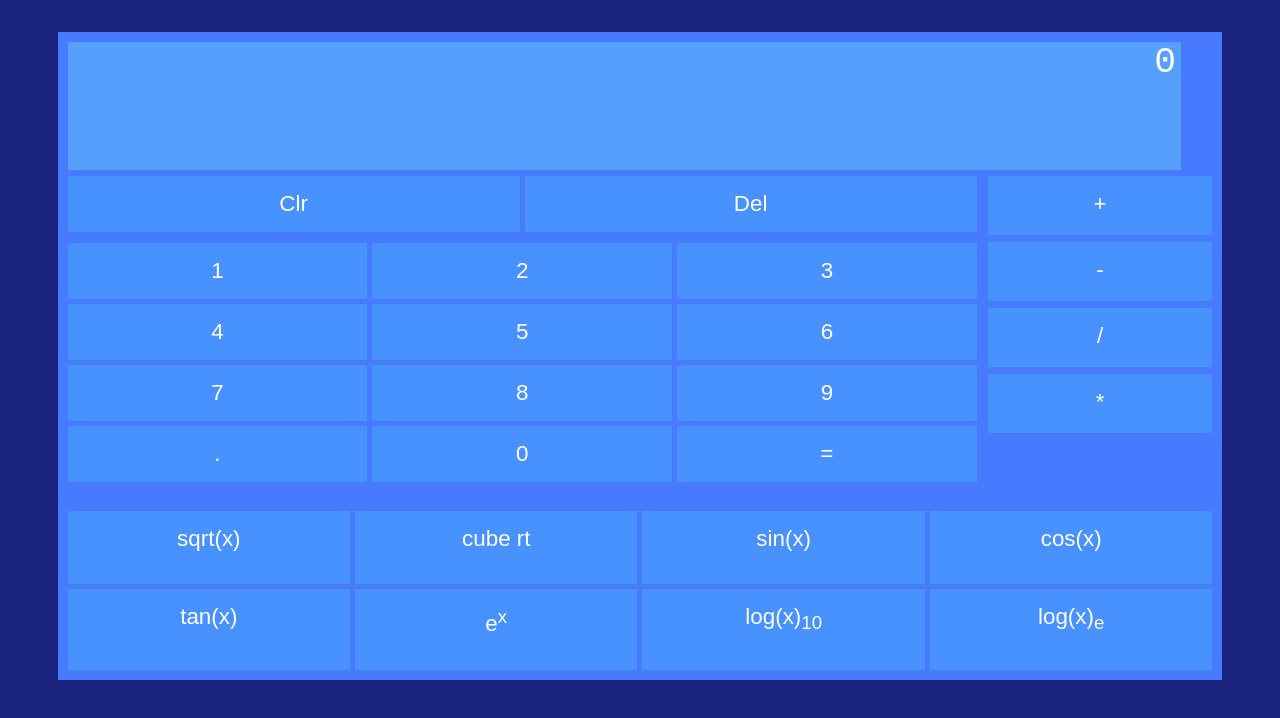
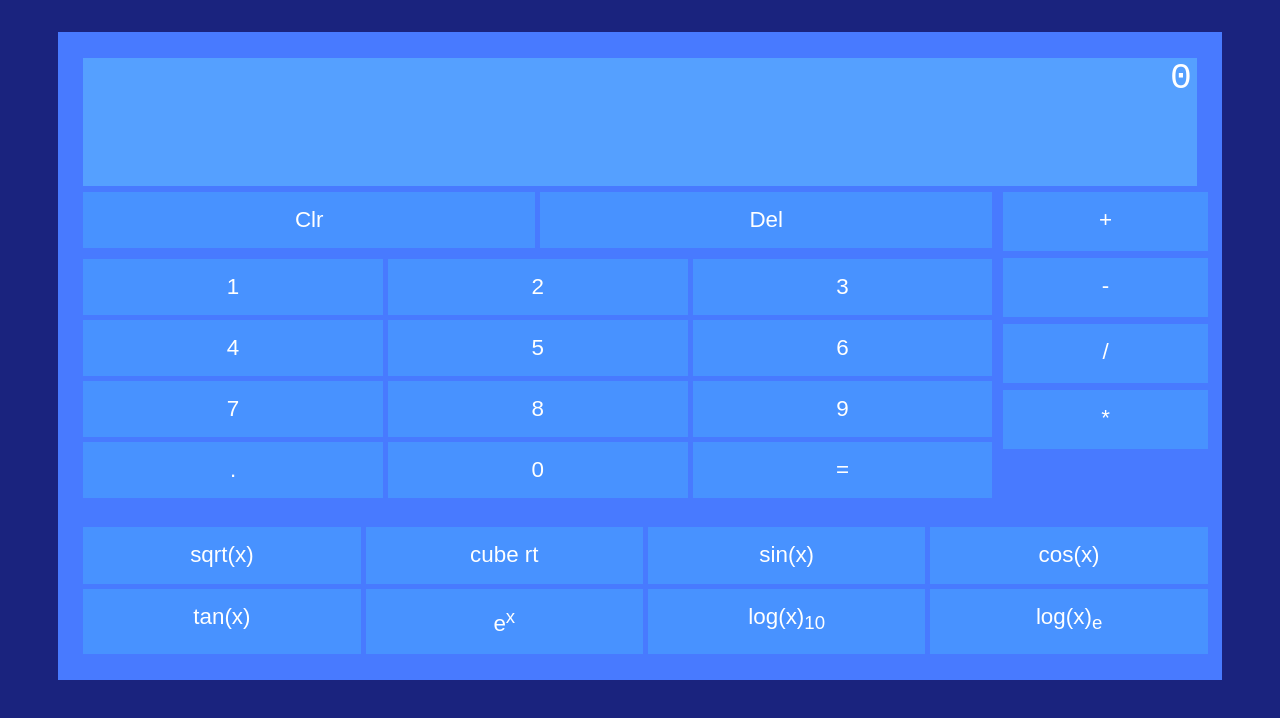
Before and after one commit to abhianuj/calculator, a plain HTML site: page index.html in a window 1280 px wide. Drawn offline with Linux system fonts and the light colour scheme.

Commit message:
Update style.css

```diff
--- a/style.css
+++ b/style.css
@@ -12,7 +12,7 @@ body{
     height: 81vh;
     background-color: #487AFF;
     margin: 4vh auto;
-    padding: 10px;
+    padding: 2vw;
     display: grid;
     grid-template-columns: repeat(12,1fr);
     grid-template-rows: 7vh 7vh 7vh 7vh 7vh 7vh 7vh;
```
